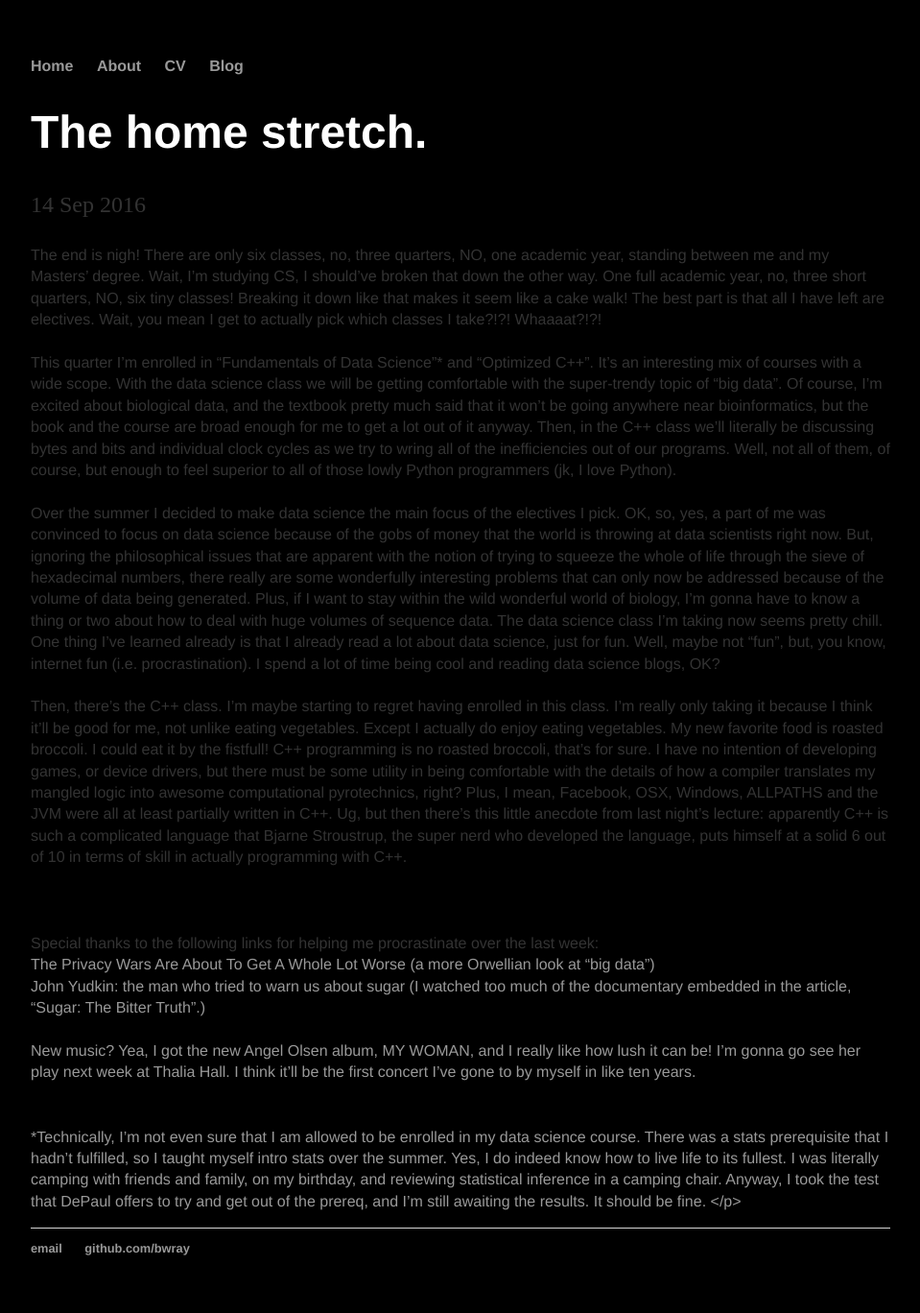
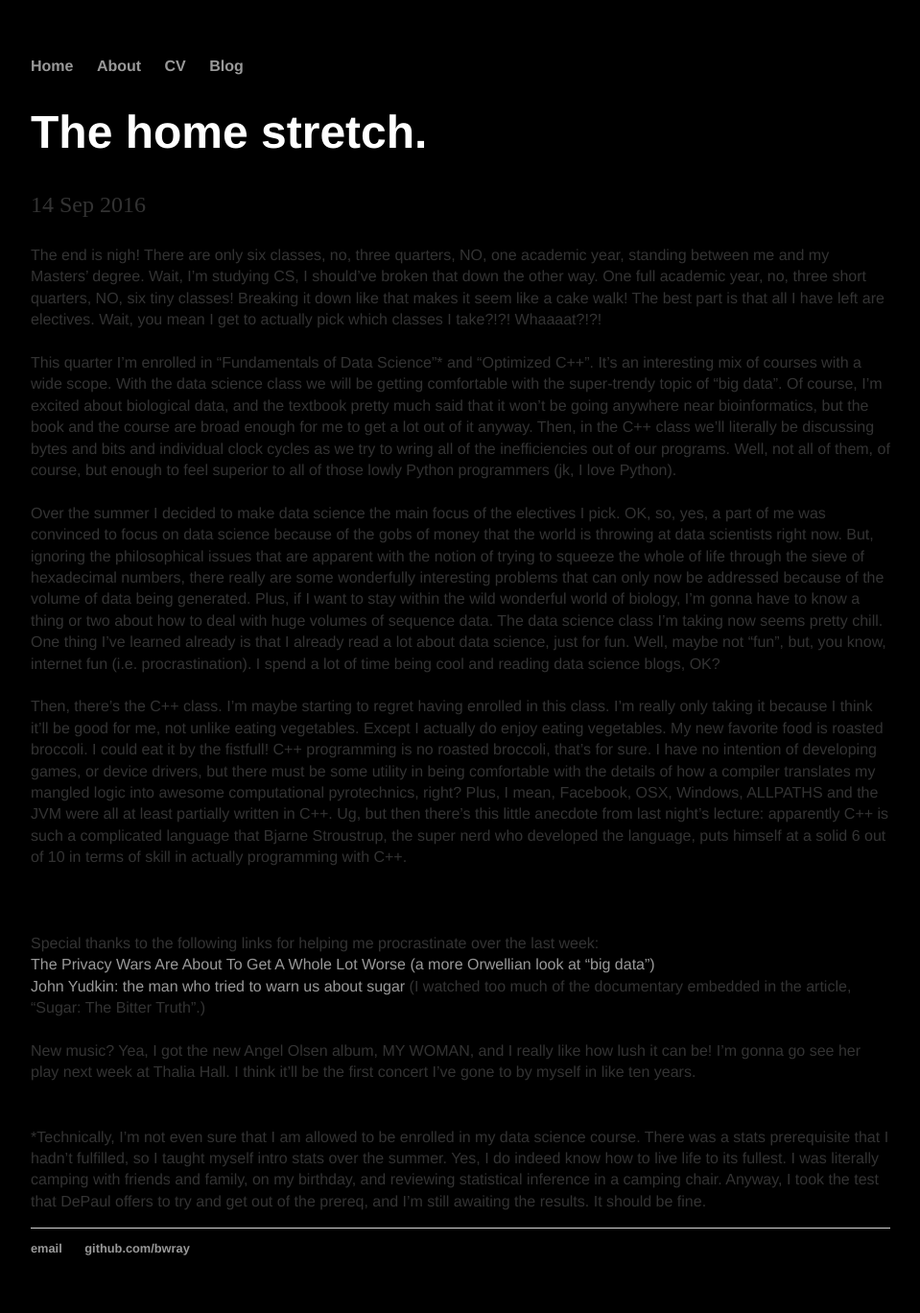
Before and after one commit to bwray/bwray.github.io, a Jekyll site: the page built from _posts/2016-9-14-The-home-stretch.md, in a window 1280 px wide. Shown: the whole page at 96% size, without its empty margins (160-1119 px from the left). Built offline with Jekyll 4.4.1, drawn with Linux system fonts in a browser that asks for light colours.

Commit message:
Fixed links
Forgot to add a closing tags to links

```diff
--- a/_posts/2016-9-14-The-home-stretch.md
+++ b/_posts/2016-9-14-The-home-stretch.md
@@ -50,10 +50,10 @@
 Special thanks to the following links for helping me procrastinate over the last week:
 <br/>
 <a href="http://www.locusmag.com/Perspectives/2016/09/cory-doctorowthe-privacy-wars-are-about-to-get-a-whole-lot-worse/">
-The Privacy Wars Are About To Get A Whole Lot Worse (a more Orwellian look at “big data”)
+The Privacy Wars Are About To Get A Whole Lot Worse (a more Orwellian look at “big data”)</a>
 <br/>
 <a href="http://www.telegraph.co.uk/lifestyle/wellbeing/diet/10634081/John-Yudkin-the-man-who-tried-to-warn-us-about-sugar.html/">
-John Yudkin: the man who tried to warn us about sugar (I watched too much of the documentary embedded in the article, “Sugar: The Bitter Truth”.)
+John Yudkin: the man who tried to warn us about sugar</a> (I watched too much of the documentary embedded in the article, “Sugar: The Bitter Truth”.)
 <br/><br/>
 New music? Yea, I got the new Angel Olsen album, MY WOMAN, and I really like how lush it
 can be! I’m gonna go see her play next week at Thalia Hall. I think it’ll be the first
```
